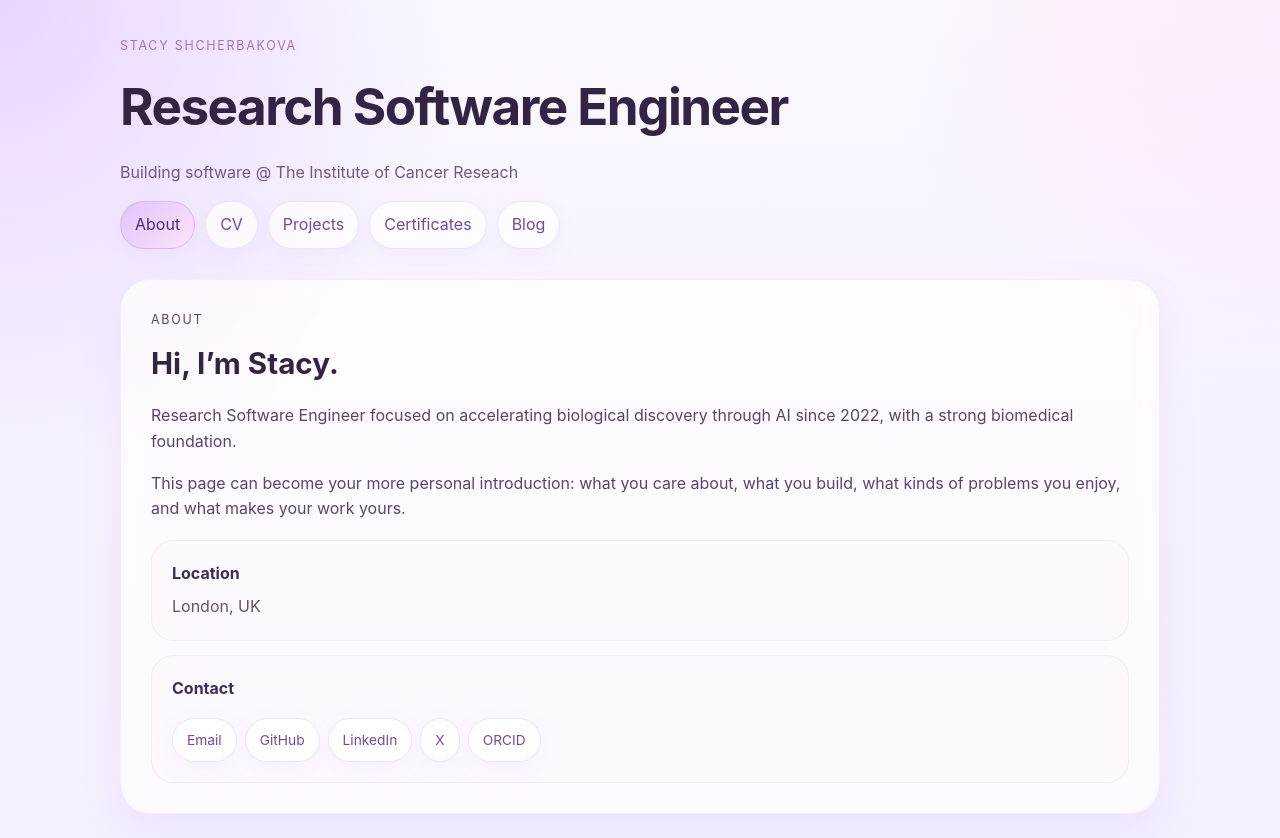
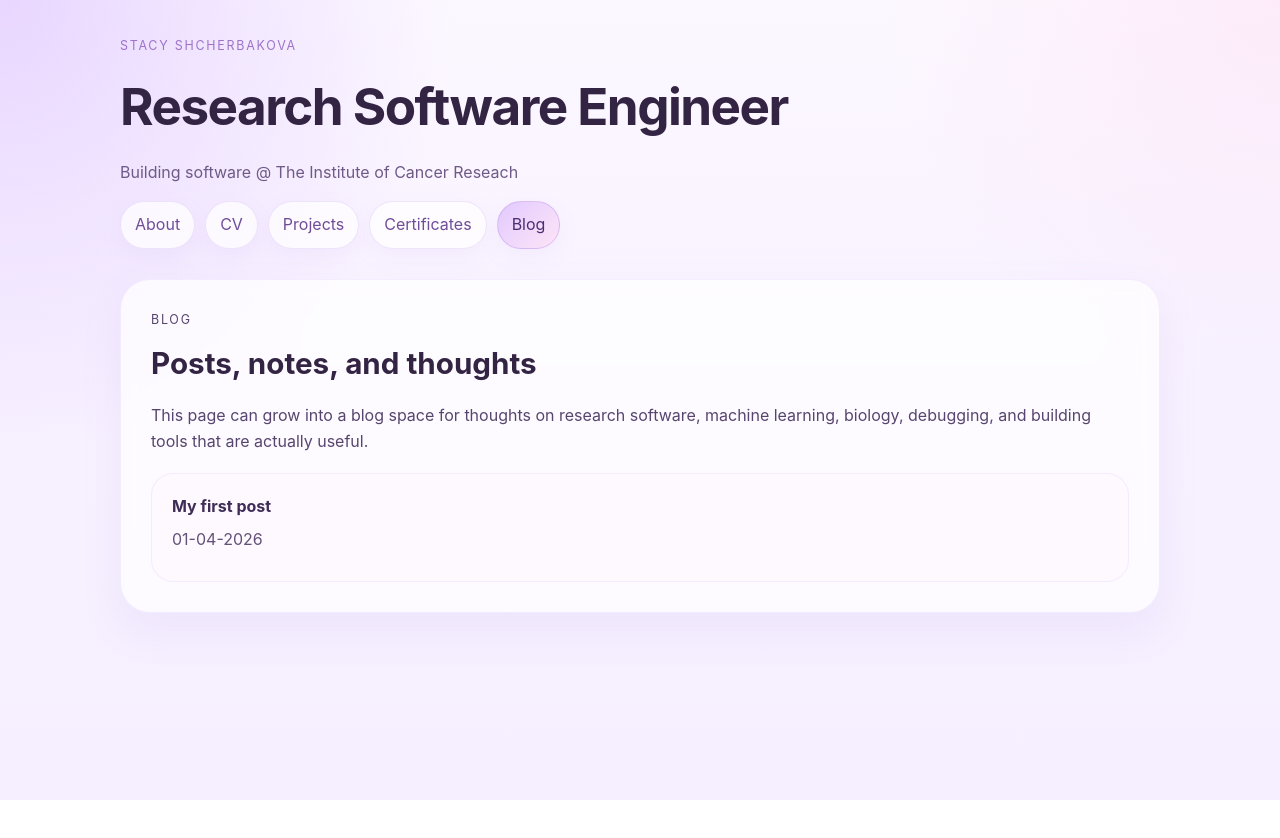
Before and after one commit to stacyshcherbakova/stacyshcherbakova.github.io, a React (Vite) app: page /writing in a window 1280 px wide. Before the commit this address led to /. Shown: the top 838 px of the page. After the commit the page ends 800 px from the top, so only its background shows below. Built offline with nearby package versions, Linux system fonts and the light colour scheme.

Commit message:
feat: add blog section with first post

```diff
--- a/src/App.tsx
+++ b/src/App.tsx
@@ -4,6 +4,7 @@ import { AboutPage } from './pages/AboutPage';
 import { CertificatesPage } from './pages/CertificatesPage';
 import { CvPage } from './pages/CvPage';
 import { ProjectsPage } from './pages/ProjectsPage';
+import { WritingPage } from './pages/WritingPage';
 
 function App() {
   return (
@@ -13,6 +14,7 @@ function App() {
         <Route path="cv" element={<CvPage />} />
         <Route path="projects" element={<ProjectsPage />} />
         <Route path="certificates" element={<CertificatesPage />} />
+        <Route path="writing" element={<WritingPage />} />
         <Route path="*" element={<Navigate to="/" replace />} />
       </Route>
     </Routes>
--- a/src/data/content.ts
+++ b/src/data/content.ts
@@ -29,7 +29,7 @@ export const experience = [
   {
     role: 'Research Software Engineer',
     org: 'Institute of Cancer Research',
-    dates: 'October 2024 – Present',
+    dates: 'October 2024 - Present',
     bullets: [
       'Partnered directly with researchers to gather requirements and develop software solutions supporting cancer research, ranging from data-processing pipelines to full-stack Flask/MySQL web applications.',
       'Built and maintained deployment infrastructure for internal research applications using Docker, NGINX, MySQL, and CI/CD automation.',
@@ -43,14 +43,14 @@ export const education = [
   {
     degree: 'MSc Computer Science',
     place: 'University College London, UK',
-    dates: 'September 2023 – September 2024',
+    dates: 'September 2023 - September 2024',
     notes:
       'Relevant modules: Database Fundamentals, Algorithms, Computer Architecture, App Engineering, Software Engineering, Functional Programming, Applied Deep Learning.',
   },
   {
     degree: 'BSc Biomedical Sciences',
     place: 'University College London, UK',
-    dates: 'September 2020 – May 2023',
+    dates: 'September 2020 - May 2023',
     notes:
       'Relevant modules: Introductory Statistical Methods and Computing, Linear Algebra for Data Science, Advanced Statistics and Machine Learning for Biosciences.',
   },
@@ -93,38 +93,54 @@ export const projects = [
     name: 'Genome Minimizer 2 UI',
     description: 'A local interface for running the genome-minimizer-2 pipeline, inspecting logs, and browsing generated artifacts.',
     tags: ['React', 'FastAPI', 'Synthetic Biology'],
+    href: 'https://github.com/stacyshcherbakova/genome-minimizer-ui',
   },
   {
-    name: 'Minimal Bacterial Genomes using Generative Machine Learning Models',
-    description: 'Master’s thesis work on building a VAE model to generate new bacterial genomes and additional pipelines to assess genome viability.',
+    name: 'Genome Minimizer 2',
+    description: "Master's thesis work on building a VAE model to generate new bacterial genomes and additional pipelines to assess genome viability.",
     tags: ['VAEs', 'Research Software', 'Synthetic Biology'],
+    href: 'https://github.com/ucl-cssb/genome-minimizer-2',
+  },
+  {
+    name: 'Chemistry Agent',
+    description: 'A science agent built with the FutureHouse Aviary and LDP (Language Decision Processes) frameworks, capable of solving GCSE-level chemistry problems. The agent selects domain-specific tools, maintains a reasoning chain across calls, and evaluates multi-step calculations.',
+    tags: ['Python', 'AI Agents', 'FutureHouse', 'LDP', 'Chemistry'],
+    href: 'https://github.com/stacyshcherbakova/chemistry-agent',
   },
 ];
 
 export const researchProjects = [
   {
-    title: 'Master’s Thesis at Prof Chris Barnes’ Lab',
-    dates: 'June 2024 – September 2024',
+    title: "Master's Thesis at Prof Chris Barnes' Lab",
+    dates: 'June 2024 - September 2024',
     description:
       'Minimal Bacterial Genomes using Generative Machine Learning Models. Built a VAE model to generate new bacterial genomes and developed additional pipelines to assess genome viability.',
   },
   {
-    title: 'Summer project at Dr Charles Swanton’s Lab',
-    dates: 'June 2023 – July 2023',
+    title: "Summer project at Dr Charles Swanton's Lab",
+    dates: 'June 2023 - July 2023',
     description:
       'Studied applications of autoencoders on genetic data for cancer classification and investigated VAE models on gene expression data. Also pre-processed and organized a 300-page document with cancer gene information into a dataframe for future diagnostic pipelines.',
   },
   {
-    title: 'Bachelor’s Thesis at Prof Chris Barnes’ Lab',
-    dates: 'September 2022 – March 2023',
+    title: "Bachelor's Thesis at Prof Chris Barnes' Lab",
+    dates: 'September 2022 - March 2023',
     description:
       'Exploration of Variant Importance in Cancer Diagnostics using Machine Learning. Built machine learning models for prediction of cancer types using genomic data and analyzed the impact of SNVs, CNVs, and SVs on prediction accuracy.',
   },
   {
-    title: 'Summer project at Prof Richard Mott’s Lab',
-    dates: 'May 2022 – September 2022',
+    title: "Summer project at Prof Richard Mott's Lab",
+    dates: 'May 2022 - September 2022',
     description:
       'Conducted large-scale rat RNA-sequencing gene expression analysis to identify dominance signatures in alternative splicing across liver and fat tissues. This work highlighted computational bottlenecks that motivated a transition into AI and research software engineering.',
+  },
+];
+
+export const writing = [
+  {
+    title: "My first post",
+    date: '01-04-2026',
+    summary: '',
   },
 ];
 
@@ -151,6 +167,6 @@ export const certificates = [
     title: 'Программа дополнительного образования "Подготовка абитуриента" по биологии Московского Государственного Университета',
     issuer: 'Moscow State University',
     kind: 'course',
-    details: '2017–2019',
+    details: '2017-2019',
   },
 ];
--- /dev/null
+++ b/src/pages/WritingPage.tsx
@@ -0,0 +1,24 @@
+import { writing } from '../data/content';
+
+export function WritingPage() {
+  return (
+    <section className="page-card">
+      <p className="eyebrow">Blog</p>
+      <h2>Posts, notes, and thoughts</h2>
+      <p>
+        This page can grow into a blog space for thoughts on research software, machine learning,
+        biology, debugging, and building tools that are actually useful.
+      </p>
+
+      <div className="stack-list">
+        {writing.map((entry) => (
+          <article key={entry.title} className="item-card">
+            <strong>{entry.title}</strong>
+            <p className="muted-line">{entry.date}</p>
+            <p>{entry.summary}</p>
+          </article>
+        ))}
+      </div>
+    </section>
+  );
+}
```
